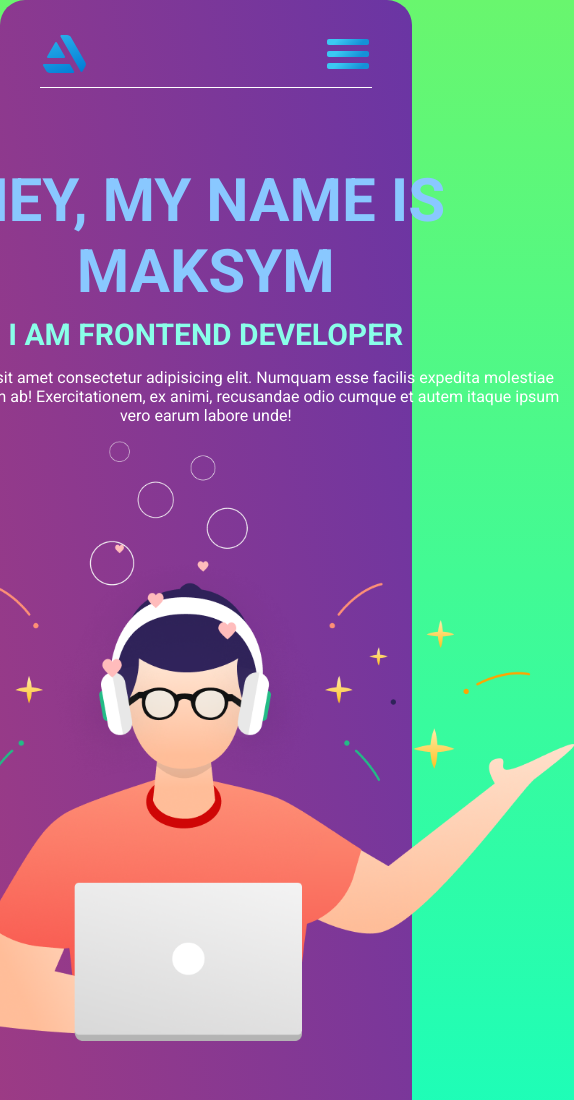
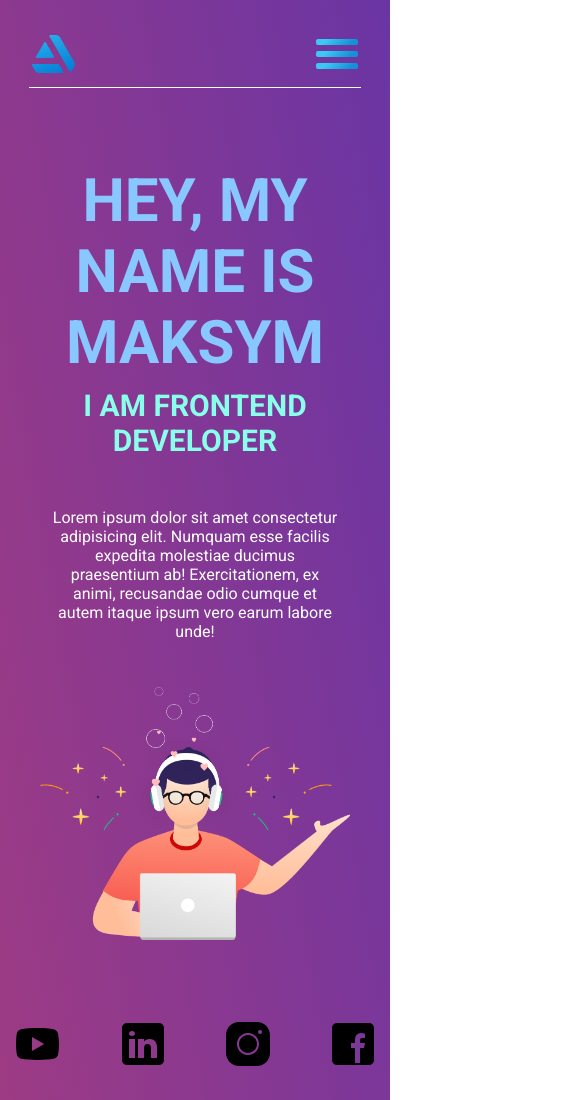
Before and after one commit to maksymParamud/responsive-landing-page, a plain HTML site: page index.html in a window 390 px wide. Shown: the top 1100 px of the page, 574 px wide, since content can reach past the window. Drawn offline with Linux system fonts and the light colour scheme.

Commit message:
Add responsive styles for screens ≤650px and fix layout bugs

```diff
--- a/styles/media.css
+++ b/styles/media.css
@@ -13,18 +13,27 @@
     /* MAIN */
 
     main {
+        flex-direction: column;
+        align-items: center;
         justify-content: center;
-        flex-direction: column;
+        gap: 30px;
     }
 
-    .left-aside h1,
-    .left-aside h3,
-    .left-aside p {
+    .left-aside,
+    .right-aside {
+        width: 100%;
         text-align: center;
     }
 
-    .left-aside h3 {
-        margin-bottom: 15px;
+    .right-aside img {
+        max-width: 100%;
+        height: auto;
+    }
+
+    .left-aside p {
+        padding: 0 15px;
+        font-size: 16px;
+        word-break: break-word;
     }
 
     /* FOOTER */
@@ -33,3 +42,41 @@
         margin-left: 0;
     }
 }
+
+
+@media (max-width: 650px) {
+
+    /* CONTAINER */
+
+    .container {
+        width: 100%;
+        box-sizing: border-box;
+        border-radius: 0;
+    }
+
+    /* MAIN */
+
+    .left-aside {
+        width: 100%;
+        text-align: center;
+    }
+
+    .left-aside p {
+        font-size: 16px;
+        padding: 0 10px;
+    }
+
+    /* FOOTER */
+
+    footer {
+        width: 100%;
+    }
+
+    .nav-list-footer {
+        width: 100%;
+    }
+
+    .nav-list-footer li {
+        margin-left: 5px;
+    }
+}
--- a/styles/style.css
+++ b/styles/style.css
@@ -63,6 +63,7 @@ header {
 main {
     display: flex;
     align-items: center;
+    justify-content: space-between;
 }
 
 .left-aside {
@@ -79,6 +80,13 @@ main {
     font-size: 30px;
     margin-bottom: 50px;
     color: #89ffe9;
+}
+
+.left-aside p {
+    overflow-wrap: break-word;
+    word-wrap: break-word;
+    word-break: break-word;
+    white-space: normal;
 }
 
 
@@ -100,3 +108,7 @@ footer {
 .nav-list-footer li {
     margin-left: 50px;
 }
+
+.nav-list-footer li:first-child {
+    margin-left: 0;
+}
```
